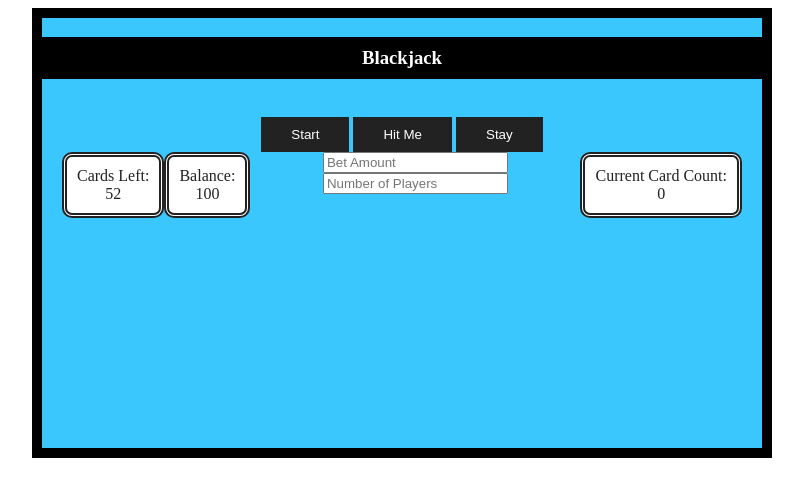
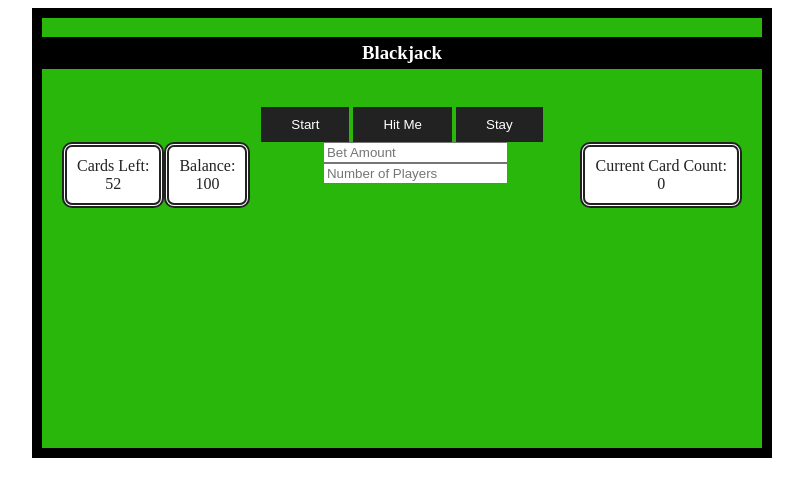
Before and after one commit to Dunkindon13/Blackjack, a PHP site: page /Blackjack/Blackjack_V2.html in a window 1280 px wide. Shown: the top 497 px of the page, without its empty margins (238-1041 px from the left). Run offline with PHP 8.4, Linux system fonts and the light colour scheme.

Commit message:
Add files via upload

```diff
--- a/Blackjack/main.css
+++ b/Blackjack/main.css
@@ -2,7 +2,7 @@
 	width: 720px;
 	border: solid 1px #ddd;
 	margin: 0 auto;
-	background: #3ac7fe;
+	background: #29b70c;
 	border: solid 10px;
 	text-align: center;
 	min-height: 430px;
@@ -16,11 +16,11 @@
 }
 
 .btn:hover {
-	background: dodgerblue;
+	background: #40998b;
 }
 
 .game h3 {
-	padding: 10px;
+	padding: 5px;
 	background: black;
 	color: white;
 }
--- a/Blackjack/main.js
+++ b/Blackjack/main.js
@@ -217,6 +217,17 @@ function updateDeck()
 	document.getElementById('deckcount').innerHTML = deck.length;
 }
 
+function getBalance(player)
+{
+	//var points = 0;
+	for(let i = 0; i < players.length; i++)
+	{
+		balance += players[player].Hand[i].Weight;
+	}
+	players[player].Points = points;
+	return points;
+}
+
 function updateBalance(balance, bet)
 {
 	for(var i = 0; i < players.length; i++)
@@ -227,6 +238,12 @@ function updateBalance(balance, bet)
 		}
 		else{
 			document.getElementById('amountLeft').innerHTML = balance-bet;
+		}
+
+		for (var i = 0 ; i < players.length; i++)
+		{
+			getPoints(i);
+			document.getElementById('points_' + i).innerHTML = players[i].Points;
 		}
 	}
 
```
